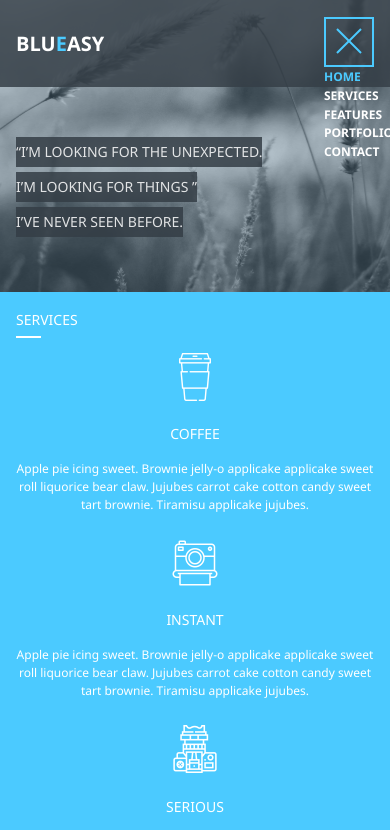
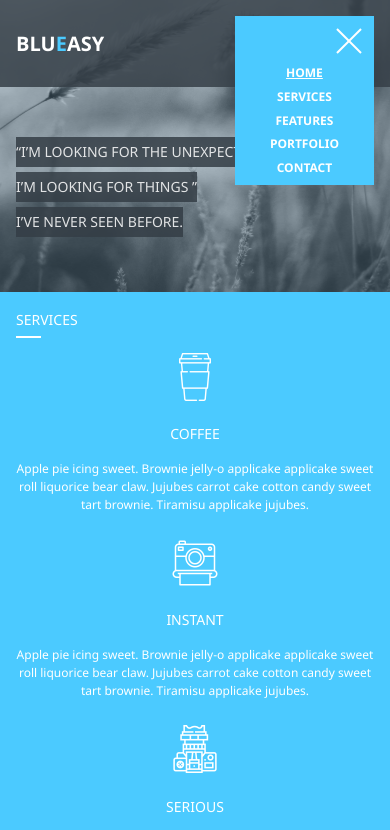
Before and after one commit to AntonPanfilov1986/blueasy-freebie3, a website built with Parcel: page index.html in a window 390 px wide. Both pictures are taken after a click on the link 349 px from the left and 41 px from the top of the page. Shown: the top 830 px of the page. Built offline with nearby package versions, Linux system fonts and the light colour scheme; a web font is replaced by a local one.

Commit message:
change nav-bar-mobile

```diff
--- a/styles/components/nav.css
+++ b/styles/components/nav.css
@@ -41,7 +41,8 @@
   margin-top: -1px;
   left: 50%;
   margin-left: -17px;
-  background-color: #4bcaff;
+  background-color: #ffffff;
+  z-index: 2;
 }
 .nav-bar-togle span::before,
 .nav-bar-togle span::after {
@@ -70,17 +71,28 @@
   text-transform: uppercase;
   position: absolute;
   list-style-type: none;
-  padding-left: 0;
-  margin: 0;
+  padding-left: 35px;
+  padding-right: 35px;
+  padding-top: 50px;
+  top: -17px;
+  right: 0;
+  background-color: #4bcaff;
+  text-align: center;
 }
 .nav-bar-mobile > li > a:hover {
-  color: #4bcaff;
+  text-decoration: underline;
 }
+
 .nav-bar-mobile .is-active {
-  color: #4bcaff;
+  text-decoration: underline;
 }
+/*
 .nav-bar-mobile > li:not(:last-child) {
   margin-bottom: 5px;
+}
+*/
+.nav-bar-mobile > li {
+  margin-bottom: 10px;
 }
 .nav-bar-togle.active span {
   height: 0;
```
